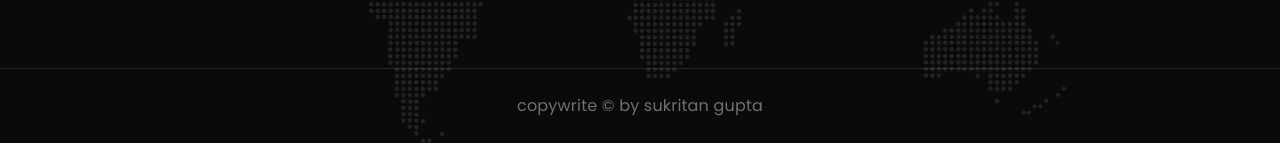
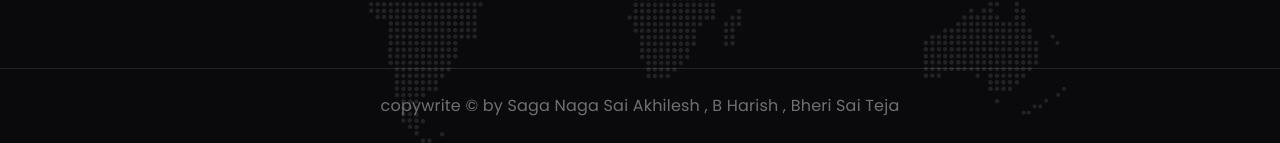
Before and after one commit to Saga-Akhilesh/Foodie-Blog, a plain HTML site: page index.html in a window 1280 px wide. Shown: the part 5774-5917 px from the top of the page. Drawn offline with Linux system fonts and the light colour scheme; a web font is replaced by a local one.

Commit message:
Update index.html

```diff
--- a/index.html
+++ b/index.html
@@ -821,7 +821,7 @@
         <!-- copyright -->
         <section class="w3l-copyright text-center">
             <div class="container">
-                <p class="copy-footer-29">copywrite &copy; by sukritan gupta</p>
+                <p class="copy-footer-29">copywrite &copy; by Saga Naga Sai Akhilesh , B Harish , Bheri Sai Teja</p>
             </div>
         </section>
         <!-- //copyright -->
```
